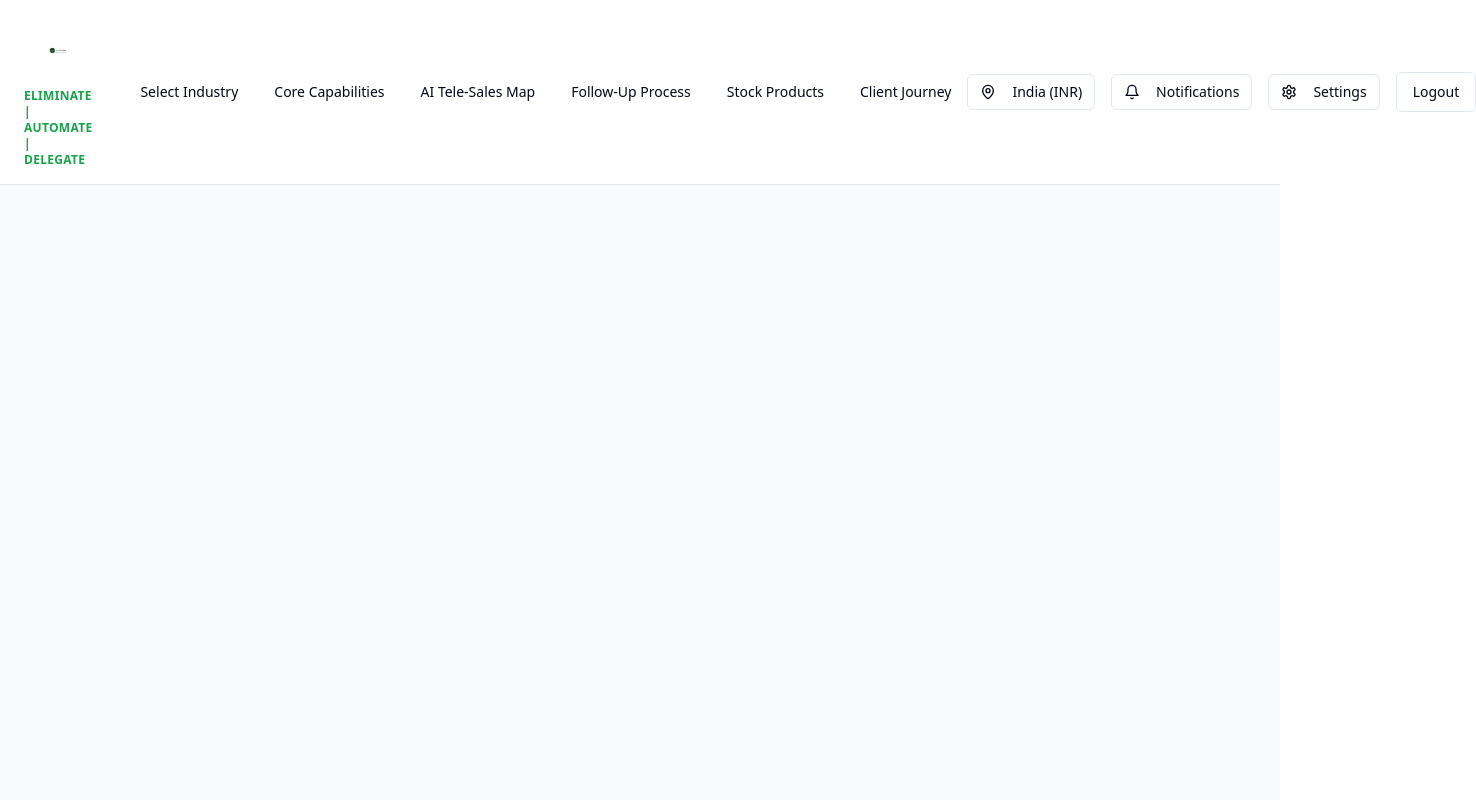
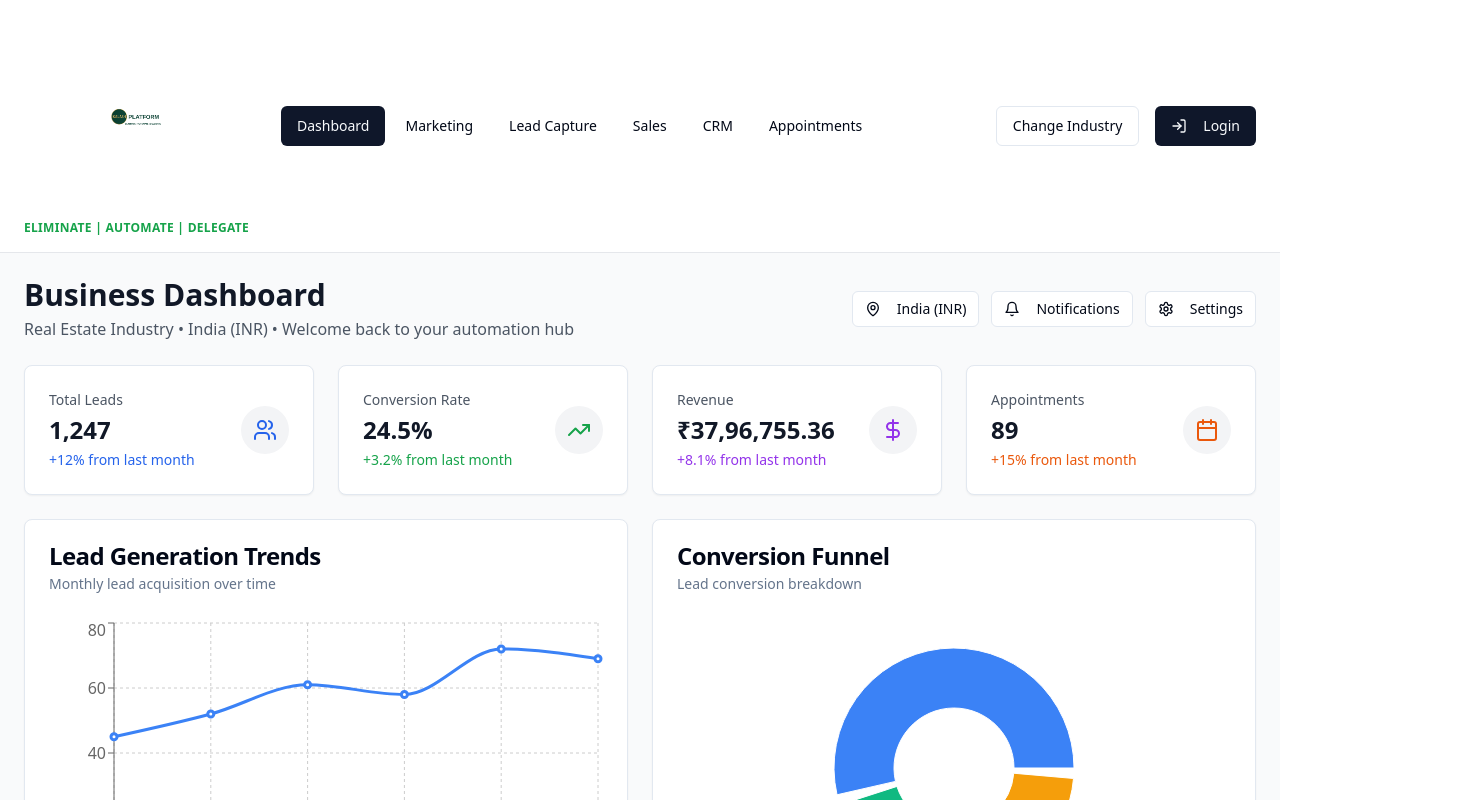
Before and after one commit to dualwarez/unified-engagement-hub, a React (Vite) app: page / in a window 1280 px wide. Both pictures are taken after a click on the element 216 px from the left and 778 px from the top of the page. Shown: the top 800 px of the page, 1476 px wide, since content can reach past the window. Built offline with nearby package versions, Linux system fonts and the light colour scheme.

Commit message:
Reverted to commit 451a6da4960ef53a0c1709331bcc7ce692f2bbf1

```diff
--- a/src/pages/Index.tsx
+++ b/src/pages/Index.tsx
@@ -13,8 +13,6 @@ import SalesModule from '@/components/SalesModule';
 import IndustrySelector from '@/components/IndustrySelector';
 import B2BAuthFlow from '@/components/B2BAuthFlow';
 import CountryCurrencySelector from '@/components/CountryCurrencySelector';
-import AITeleSalesMindMap from '@/components/AITeleSalesMindMap';
-import FollowUpMeetingMindMap from '@/components/FollowUpMeetingMindMap';
 import { CurrencyService } from '@/services/currencyService';
 
 const Index = () => {
@@ -94,7 +92,6 @@ const Index = () => {
   const handleAuthComplete = (userData: any) => {
     setIsAuthenticated(true);
     setShowAuth(false);
-    setSelectedIndustry('Stock Broking'); // Auto-select after login
     console.log('User authenticated:', userData);
   };
 
@@ -108,24 +105,158 @@ const Index = () => {
     console.log('Country and currency selected:', data);
   };
 
-  // Show auth flow
   if (showAuth) {
     return <B2BAuthFlow onBack={() => setShowAuth(false)} onComplete={handleAuthComplete} />;
   }
 
-  // Show country selector
   if (showCountrySelector) {
     return <CountryCurrencySelector onSubmit={handleCountryCurrencySelect} onBack={() => setShowCountrySelector(false)} defaultCountry={`${selectedCountry}|${selectedCurrency}`} defaultCurrency={selectedCurrency} />;
   }
 
-  // Show industry selector if not authenticated and no industry selected
   if (!selectedIndustry && !isAuthenticated) {
     return <IndustrySelector onSelect={setSelectedIndustry} onShowAuth={() => setShowAuth(true)} />;
   }
 
-  // Main authenticated application view
-  return (
-    <div className="min-h-screen bg-gray-50">
+  const renderDashboard = () => <div className="space-y-6">
+      <div className="flex justify-between items-center">
+        <div>
+          <h1 className="text-3xl font-bold text-gray-900">Business Dashboard</h1>
+          <p className="text-gray-600 mt-1">
+            {selectedIndustry} Industry • {selectedCountry} ({selectedCurrency}) • Welcome back to your automation hub
+          </p>
+        </div>
+        <div className="flex gap-3">
+          <Button variant="outline" size="sm" onClick={() => setShowCountrySelector(true)}>
+            <MapPin className="w-4 h-4 mr-2" />
+            {selectedCountry} ({selectedCurrency})
+          </Button>
+          <Button variant="outline" size="sm">
+            <Bell className="w-4 h-4 mr-2" />
+            Notifications
+          </Button>
+          <Button variant="outline" size="sm">
+            <Settings className="w-4 h-4 mr-2" />
+            Settings
+          </Button>
+        </div>
+      </div>
+
+      <div className="grid grid-cols-1 md:grid-cols-2 lg:grid-cols-4 gap-6">
+        {stats.map((stat, index) => <Card key={index} className="relative overflow-hidden">
+            <CardContent className="p-6">
+              <div className="flex items-center justify-between">
+                <div>
+                  <p className="text-sm font-medium text-gray-600">{stat.title}</p>
+                  <p className="text-2xl font-bold text-gray-900 mt-1">{stat.value}</p>
+                  <p className={`text-sm mt-1 ${stat.color}`}>{stat.change} from last month</p>
+                </div>
+                <div className={`p-3 rounded-full bg-gray-100`}>
+                  <stat.icon className={`w-6 h-6 ${stat.color}`} />
+                </div>
+              </div>
+            </CardContent>
+          </Card>)}
+      </div>
+
+      <div className="grid grid-cols-1 lg:grid-cols-2 gap-6">
+        <Card>
+          <CardHeader>
+            <CardTitle>Lead Generation Trends</CardTitle>
+            <CardDescription>Monthly lead acquisition over time</CardDescription>
+          </CardHeader>
+          <CardContent>
+            <ResponsiveContainer width="100%" height={300}>
+              <LineChart data={dashboardData.leads}>
+                <CartesianGrid strokeDasharray="3 3" />
+                <XAxis dataKey="name" />
+                <YAxis />
+                <Tooltip />
+                <Line type="monotone" dataKey="value" stroke="#3b82f6" strokeWidth={3} />
+              </LineChart>
+            </ResponsiveContainer>
+          </CardContent>
+        </Card>
+
+        <Card>
+          <CardHeader>
+            <CardTitle>Conversion Funnel</CardTitle>
+            <CardDescription>Lead conversion breakdown</CardDescription>
+          </CardHeader>
+          <CardContent>
+            <ResponsiveContainer width="100%" height={300}>
+              <PieChart>
+                <Pie data={dashboardData.conversion} cx="50%" cy="50%" innerRadius={60} outerRadius={120} paddingAngle={5} dataKey="value">
+                  {dashboardData.conversion.map((entry, index) => <Cell key={`cell-${index}`} fill={entry.color} />)}
+                </Pie>
+                <Tooltip />
+              </PieChart>
+            </ResponsiveContainer>
+          </CardContent>
+        </Card>
+      </div>
+
+      <div className="grid grid-cols-1 lg:grid-cols-3 gap-6">
+        <Card className="lg:col-span-2">
+          <CardHeader>
+            <CardTitle>Recent Activities</CardTitle>
+          </CardHeader>
+          <CardContent>
+            <div className="space-y-4">
+              <div className="flex items-center gap-4 p-4 bg-blue-50 rounded-lg">
+                <Mail className="w-5 h-5 text-blue-600" />
+                <div className="flex-1">
+                  <p className="font-medium">New lead from website form</p>
+                  <p className="text-sm text-gray-600">john.doe@example.com • 2 minutes ago</p>
+                </div>
+                <Badge>New</Badge>
+              </div>
+              <div className="flex items-center gap-4 p-4 bg-green-50 rounded-lg">
+                <Calendar className="w-5 h-5 text-green-600" />
+                <div className="flex-1">
+                  <p className="font-medium">Appointment scheduled</p>
+                  <p className="text-sm text-gray-600">Meeting with Sarah Johnson • Tomorrow 2:00 PM</p>
+                </div>
+                <Badge variant="secondary">Scheduled</Badge>
+              </div>
+              <div className="flex items-center gap-4 p-4 bg-purple-50 rounded-lg">
+                <MessageSquare className="w-5 h-5 text-purple-600" />
+                <div className="flex-1">
+                  <p className="font-medium">WhatsApp message sent</p>
+                  <p className="text-sm text-gray-600">Follow-up with Mike Wilson • 1 hour ago</p>
+                </div>
+                <Badge variant="outline">Sent</Badge>
+              </div>
+            </div>
+          </CardContent>
+        </Card>
+
+        <Card>
+          <CardHeader>
+            <CardTitle>Quick Actions</CardTitle>
+          </CardHeader>
+          <CardContent className="space-y-3">
+            <Button className="w-full justify-start" variant="outline">
+              <PlusCircle className="w-4 h-4 mr-2" />
+              Add New Lead
+            </Button>
+            <Button className="w-full justify-start" variant="outline">
+              <Calendar className="w-4 h-4 mr-2" />
+              Schedule Appointment
+            </Button>
+            <Button className="w-full justify-start" variant="outline">
+              <MessageSquare className="w-4 h-4 mr-2" />
+              Send WhatsApp
+            </Button>
+            <Button className="w-full justify-start" variant="outline">
+              <Target className="w-4 h-4 mr-2" />
+              Create Campaign
+            </Button>
+          </CardContent>
+        </Card>
+      </div>
+    </div>;
+
+  return <div className="min-h-screen bg-gray-50">
       <nav className="bg-white border-b border-gray-200 px-6 py-4">
         <div className="flex items-center justify-between">
           <div className="flex items-center space-x-8">
@@ -140,118 +271,52 @@ const Index = () => {
                 ELIMINATE | AUTOMATE | DELEGATE
               </p>
             </div>
-
-            {/* Main Navigation Tabs matching the uploaded image */}
             <div className="flex space-x-1">
-              <Button
-                variant={activeModule === 'select-industry' ? 'default' : 'ghost'}
-                onClick={() => setActiveModule('select-industry')}
-                className="text-sm"
-              >
-                Select Industry
+              <Button variant={activeModule === 'dashboard' ? 'default' : 'ghost'} onClick={() => setActiveModule('dashboard')} className="text-sm">
+                Dashboard
               </Button>
-              <Button
-                variant={activeModule === 'core-capabilities' ? 'default' : 'ghost'}
-                onClick={() => setActiveModule('core-capabilities')}
-                className="text-sm"
-              >
-                Core Capabilities
+              <Button variant={activeModule === 'marketing' ? 'default' : 'ghost'} onClick={() => setActiveModule('marketing')} className="text-sm">
+                Marketing
               </Button>
-              <Button
-                variant={activeModule === 'ai-tele-sales' ? 'default' : 'ghost'}
-                onClick={() => setActiveModule('ai-tele-sales')}
-                className="text-sm"
-              >
-                AI Tele-Sales Map
+              <Button variant={activeModule === 'leads' ? 'default' : 'ghost'} onClick={() => setActiveModule('leads')} className="text-sm">
+                Lead Capture
               </Button>
-              <Button
-                variant={activeModule === 'follow-up' ? 'default' : 'ghost'}
-                onClick={() => setActiveModule('follow-up')}
-                className="text-sm"
-              >
-                Follow-Up Process
+              <Button variant={activeModule === 'sales' ? 'default' : 'ghost'} onClick={() => setActiveModule('sales')} className="text-sm">
+                Sales
               </Button>
-              <Button
-                variant={activeModule === 'stock-products' ? 'default' : 'ghost'}
-                onClick={() => setActiveModule('stock-products')}
-                className="text-sm"
-              >
-                Stock Products
+              <Button variant={activeModule === 'crm' ? 'default' : 'ghost'} onClick={() => setActiveModule('crm')} className="text-sm">
+                CRM
               </Button>
-              <Button
-                variant={activeModule === 'client-journey' ? 'default' : 'ghost'}
-                onClick={() => setActiveModule('client-journey')}
-                className="text-sm"
-              >
-                Client Journey
+              <Button variant={activeModule === 'appointments' ? 'default' : 'ghost'} onClick={() => setActiveModule('appointments')} className="text-sm">
+                Appointments
               </Button>
             </div>
           </div>
+          <div className="flex items-center space-x-4">
 
-          <div className="flex items-center space-x-4">
-            <Button variant="outline" size="sm" onClick={() => setShowCountrySelector(true)}>
-              <MapPin className="w-4 h-4 mr-2" />
-              {selectedCountry} ({selectedCurrency})
+            <Button variant="outline" onClick={() => {
+            setSelectedIndustry('');
+            setIsAuthenticated(false);
+          }} className="text-sm">
+              Change Industry
             </Button>
-            <Button variant="outline" size="sm">
-              <Bell className="w-4 h-4 mr-2" />
-              Notifications
-            </Button>
-            <Button variant="outline" size="sm">
-              <Settings className="w-4 h-4 mr-2" />
-              Settings
-            </Button>
-            <Button variant="outline" onClick={() => {
-              setSelectedIndustry('');
-              setIsAuthenticated(false);
-            }} className="text-sm">
-              Logout
+            <Button className="text-sm" onClick={() => setShowAuth(true)}>
+              <LogIn className="w-4 h-4 mr-2" />
+              Login
             </Button>
           </div>
         </div>
       </nav>
 
       <main className="p-6">
-        {activeModule === 'select-industry' && (
-          <IndustrySelector onSelect={setSelectedIndustry} onShowAuth={() => setShowAuth(true)} />
-        )}
-
-        {activeModule === 'core-capabilities' && (
-          <div className="space-y-6">
-            <div className="text-center mb-8">
-              <h2 className="text-3xl font-bold text-gray-900 mb-4">Core Capabilities</h2>
-              <p className="text-gray-600">Comprehensive AI-powered features for your business growth</p>
-            </div>
-            <MarketingModule industry={selectedIndustry || 'Stock Broking'} currency={selectedCurrency} />
-          </div>
-        )}
-
-        {activeModule === 'ai-tele-sales' && <AITeleSalesMindMap />}
-
-        {activeModule === 'follow-up' && <FollowUpMeetingMindMap />}
-
-        {activeModule === 'stock-products' && (
-          <div className="space-y-6">
-            <div className="text-center mb-8">
-              <h2 className="text-3xl font-bold text-gray-900 mb-4">Stock Products</h2>
-              <p className="text-gray-600">Comprehensive equity-based financial products</p>
-            </div>
-            <SalesModule industry={selectedIndustry || 'Stock Broking'} currency={selectedCurrency} />
-          </div>
-        )}
-
-        {activeModule === 'client-journey' && (
-          <div className="space-y-6">
-            <div className="text-center mb-8">
-              <h2 className="text-3xl font-bold text-gray-900 mb-4">Client Journey</h2>
-              <p className="text-gray-600">Complete client lifecycle management</p>
-            </div>
-            <CRMModule industry={selectedIndustry || 'Stock Broking'} />
-          </div>
-        )}
+        {activeModule === 'dashboard' && renderDashboard()}
+        {activeModule === 'marketing' && <MarketingModule industry={selectedIndustry} currency={selectedCurrency} />}
+        {activeModule === 'leads' && <EnhancedLeadModule industry={selectedIndustry} currency={selectedCurrency} />}
+        {activeModule === 'sales' && <SalesModule industry={selectedIndustry} currency={selectedCurrency} />}
+        {activeModule === 'crm' && <CRMModule industry={selectedIndustry} />}
+        {activeModule === 'appointments' && <AppointmentModule industry={selectedIndustry} />}
       </main>
-    </div>
-  );
+    </div>;
 };
 
 export default Index;
```
